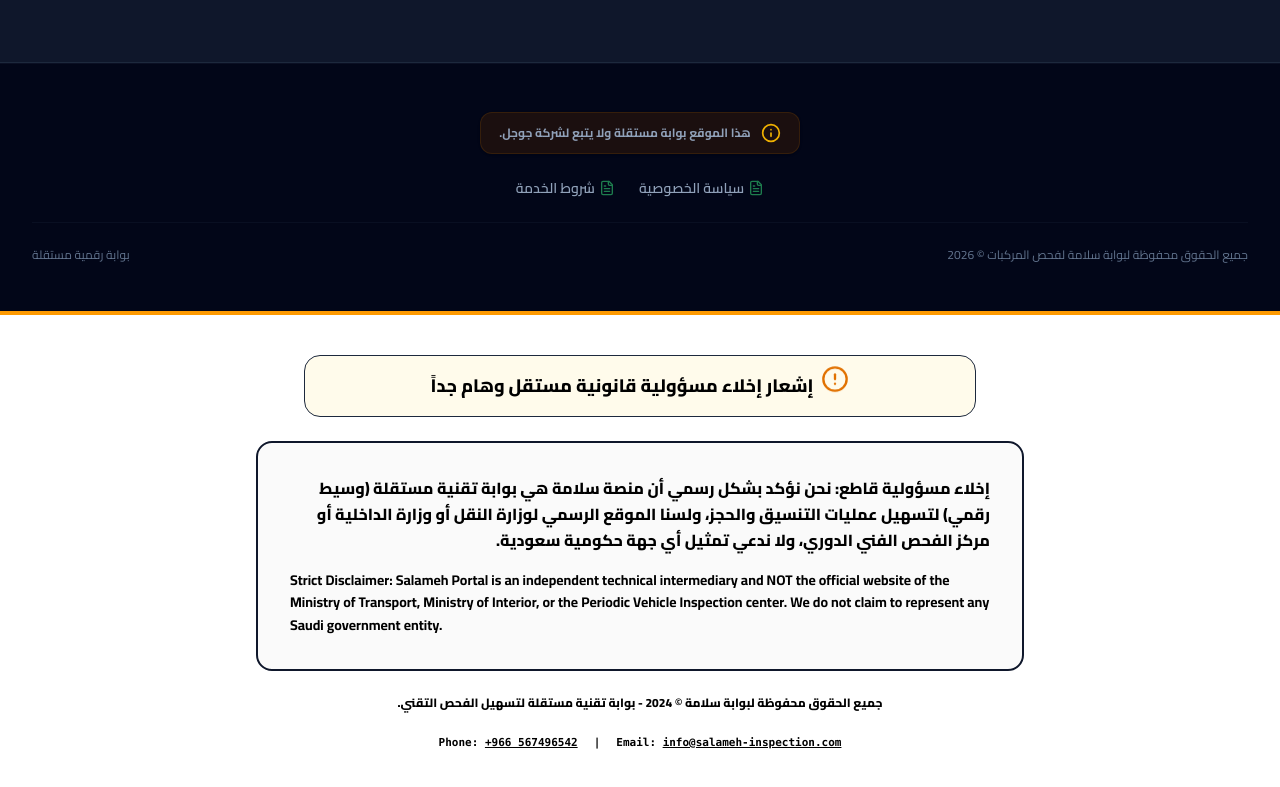
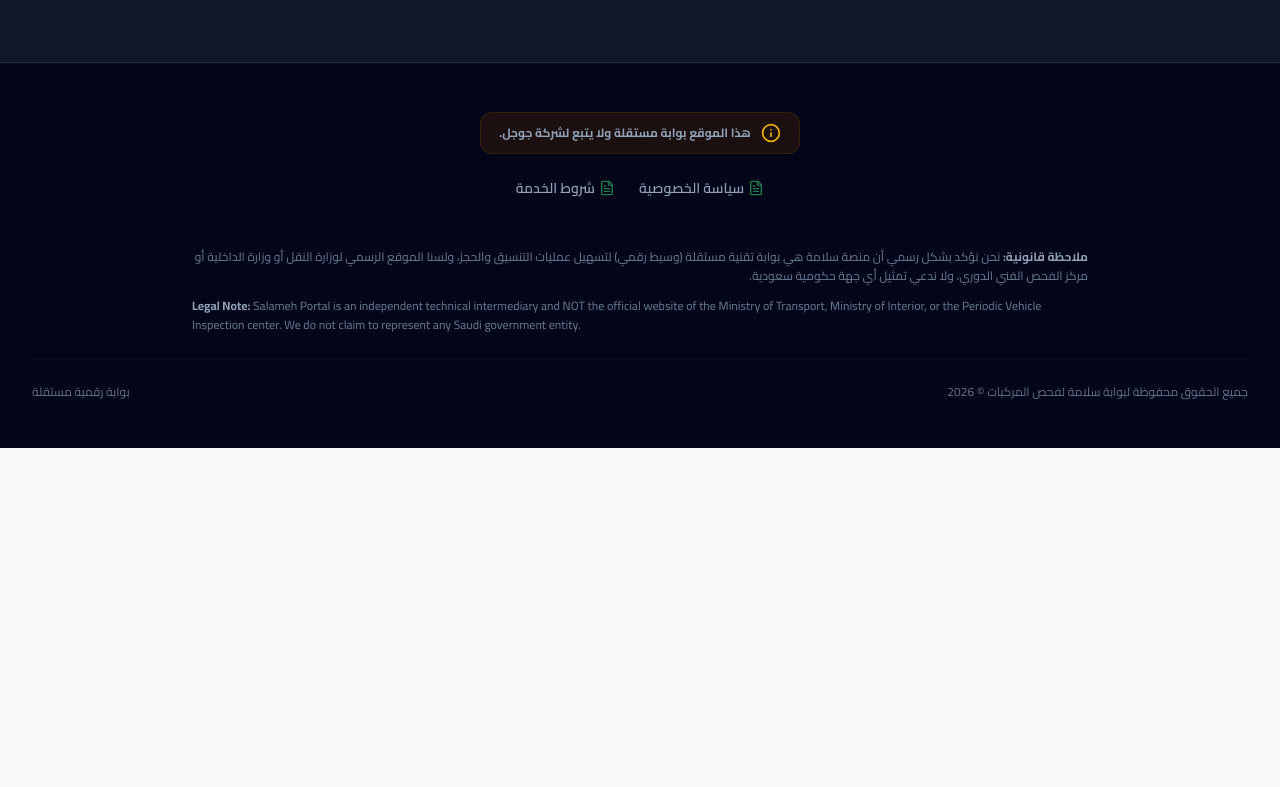
Before and after one commit to ar-qudrat/salameh-car-inspection, a React (Vite) app: page / in a window 1280 px wide. Shown: the part 2231-3018 px from the top of the page. After the commit the page ends 2679 px from the top, so only its background shows below. Built offline with nearby package versions, Linux system fonts and the light colour scheme.

Commit message:
feat: add Google Ads conversion tracking
Integrate Google Tag Manager to track conversions and update footer layout.

```diff
--- a/index.html
+++ b/index.html
@@ -4,6 +4,28 @@
     <meta charset="UTF-8" />
     <meta name="viewport" content="width=device-width, initial-scale=1.0" />
     <title>بوابة سلامة لفحص المركبات | المنصة الموحدة للفحص الفني الدوري</title>
+    <!-- Google tag (gtag.js) -->
+    <script async src="https://www.googletagmanager.com/gtag/js?id=AW-18252941872"></script>
+    <script>
+      window.dataLayer = window.dataLayer || [];
+      function gtag(){dataLayer.push(arguments);}
+      gtag('js', new Date());
+      gtag('config', 'AW-18252941872');
+
+      function gtag_report_conversion(url) {
+        var callback = function () {
+          if (typeof(url) != 'undefined') {
+            // window.location = url; // معطلة لكي لا يعيد التوجيه ويسمح بفتح الـ iframe أو النافذة الجديدة
+          }
+        };
+        gtag('event', 'conversion', {
+            'send_to': 'AW-18252941872/QTN1CJ2So8McELCU1_9D',
+            'event_callback': callback
+        });
+        return false;
+      }
+      window.gtag_report_conversion = gtag_report_conversion;
+    </script>
     <!-- Non-official neutral independent icon -->
     <link rel="icon" type="image/svg+xml" href="/favicon.svg" />
     <!-- Preconnect for faster resource loading -->
--- a/src/App.tsx
+++ b/src/App.tsx
@@ -1132,40 +1132,22 @@ export default function App() {
             </button>
           </div>
 
+          <div className="border-t border-slate-900/55 pt-6 max-w-4xl mx-auto text-right space-y-2.5 font-sans">
+            <p className="text-[10px] sm:text-xs text-slate-500 font-medium leading-relaxed">
+              <span className="font-bold text-slate-400">ملاحظة قانونية: </span>
+              نحن نؤكد بشكل رسمي أن منصة سلامة هي بوابة تقنية مستقلة (وسيط رقمي) لتسهيل عمليات التنسيق والحجز، ولسنا الموقع الرسمي لوزارة النقل أو وزارة الداخلية أو مركز الفحص الفني الدوري، ولا ندعي تمثيل أي جهة حكومية سعودية.
+            </p>
+            <p className="text-[10px] sm:text-xs text-slate-500 font-medium leading-relaxed text-left" dir="ltr">
+              <span className="font-bold text-slate-400">Legal Note: </span>
+              Salameh Portal is an independent technical intermediary and NOT the official website of the Ministry of Transport, Ministry of Interior, or the Periodic Vehicle Inspection center. We do not claim to represent any Saudi government entity.
+            </p>
+          </div>
+
           <div className="border-t border-slate-900/55 pt-6 flex flex-col sm:flex-row items-center justify-between gap-4 text-[10px] sm:text-xs text-slate-500">
             <p>{currentText.allRightsReserved}</p>
             <p>{lang === "ar" ? "بوابة رقمية مستقلة" : "Independent Digital Dashboard"}</p>
           </div>
 
-        </div>
-      </footer>
-
-      {/* Bold, high-contrast, black-text disclaimer as first visual component for human reviewer */}
-      <footer className="bg-white border-t-4 border-amber-500 py-10 px-4 text-center font-sans" dir="rtl">
-        <div className="max-w-4xl mx-auto space-y-6">
-          <div className="flex items-center justify-center gap-2 bg-amber-50 border border-amber-250 rounded-2xl p-4 max-w-2xl mx-auto">
-            <AlertCircle className="w-7 h-7 text-amber-600 animate-bounce shrink-0" />
-            <h3 className="text-base sm:text-lg font-black text-black">
-              إشعار إخلاء مسؤولية قانونية مستقل وهام جداً
-            </h3>
-          </div>
-
-          <div className="space-y-4 max-w-3xl mx-auto border-2 border-slate-900 rounded-2xl p-6 md:p-8 bg-[#FAFAFA]">
-            <p className="text-sm sm:text-base text-black font-extrabold leading-relaxed text-right">
-              إخلاء مسؤولية قاطع: نحن نؤكد بشكل رسمي أن منصة سلامة هي بوابة تقنية مستقلة (وسيط رقمي) لتسهيل عمليات التنسيق والحجز، ولسنا الموقع الرسمي لوزارة النقل أو وزارة الداخلية أو مركز الفحص الفني الدوري، ولا ندعي تمثيل أي جهة حكومية سعودية.
-            </p>
-            <p className="text-xs sm:text-sm text-black font-bold leading-relaxed text-left" dir="ltr">
-              Strict Disclaimer: Salameh Portal is an independent technical intermediary and NOT the official website of the Ministry of Transport, Ministry of Interior, or the Periodic Vehicle Inspection center. We do not claim to represent any Saudi government entity.
-            </p>
-          </div>
-
-          <p className="text-xs font-extrabold text-black">جميع الحقوق محفوظة لبوابة سلامة © 2024 - بوابة تقنية مستقلة لتسهيل الفحص التقني.</p>
-
-          <p className="text-[11px] text-black font-bold font-mono flex flex-wrap items-center justify-center gap-4" dir="ltr">
-            <span>Phone: <a href={`tel:${phone}`} className="hover:text-[#1E7D4E] underline transition-colors">{phone}</a></span>
-            <span>|</span>
-            <span>Email: <a href={`mailto:${email}`} className="hover:text-[#1E7D4E] underline transition-colors">{email}</a></span>
-          </p>
         </div>
       </footer>
 
@@ -1344,6 +1326,19 @@ function FullScreenBookingModal({ isOpen, onClose, iframeUrl, lang }: FullScreen
   const [loadingStepText, setLoadingStepText] = useState<string>("");
   const [loadingPercentage, setLoadingPercentage] = useState<number>(0);
 
+  // Trigger Google Ads conversion tracking once when reaching Step 5
+  useEffect(() => {
+    if (step === 5) {
+      if (typeof (window as any).gtag_report_conversion === "function") {
+        try {
+          (window as any).gtag_report_conversion();
+        } catch (err) {
+          console.warn("Could not fire Google conversion tracking on Step 5 auto-trigger:", err);
+        }
+      }
+    }
+  }, [step]);
+
   // Handle step 4 loading simulation sequence
   useEffect(() => {
     if (step === 4) {
@@ -1862,6 +1857,15 @@ function FullScreenBookingModal({ isOpen, onClose, iframeUrl, lang }: FullScreen
                     href={iframeUrl}
                     target="_blank"
                     rel="noopener noreferrer"
+                    onClick={() => {
+                      if (typeof (window as any).gtag_report_conversion === "function") {
+                        try {
+                          (window as any).gtag_report_conversion(iframeUrl);
+                        } catch (err) {
+                          console.warn("Could not fire Google conversion tracking from orange fallback button:", err);
+                        }
+                      }
+                    }}
                     className="w-full sm:w-auto text-center inline-flex items-center justify-center gap-2 text-xs font-extrabold text-white bg-amber-600 hover:bg-amber-700 active:bg-amber-800 px-4 py-2 rounded-xl shadow-sm hover:shadow transition-all duration-150 border border-amber-700/10 cursor-pointer"
                   >
                     <span>
```
